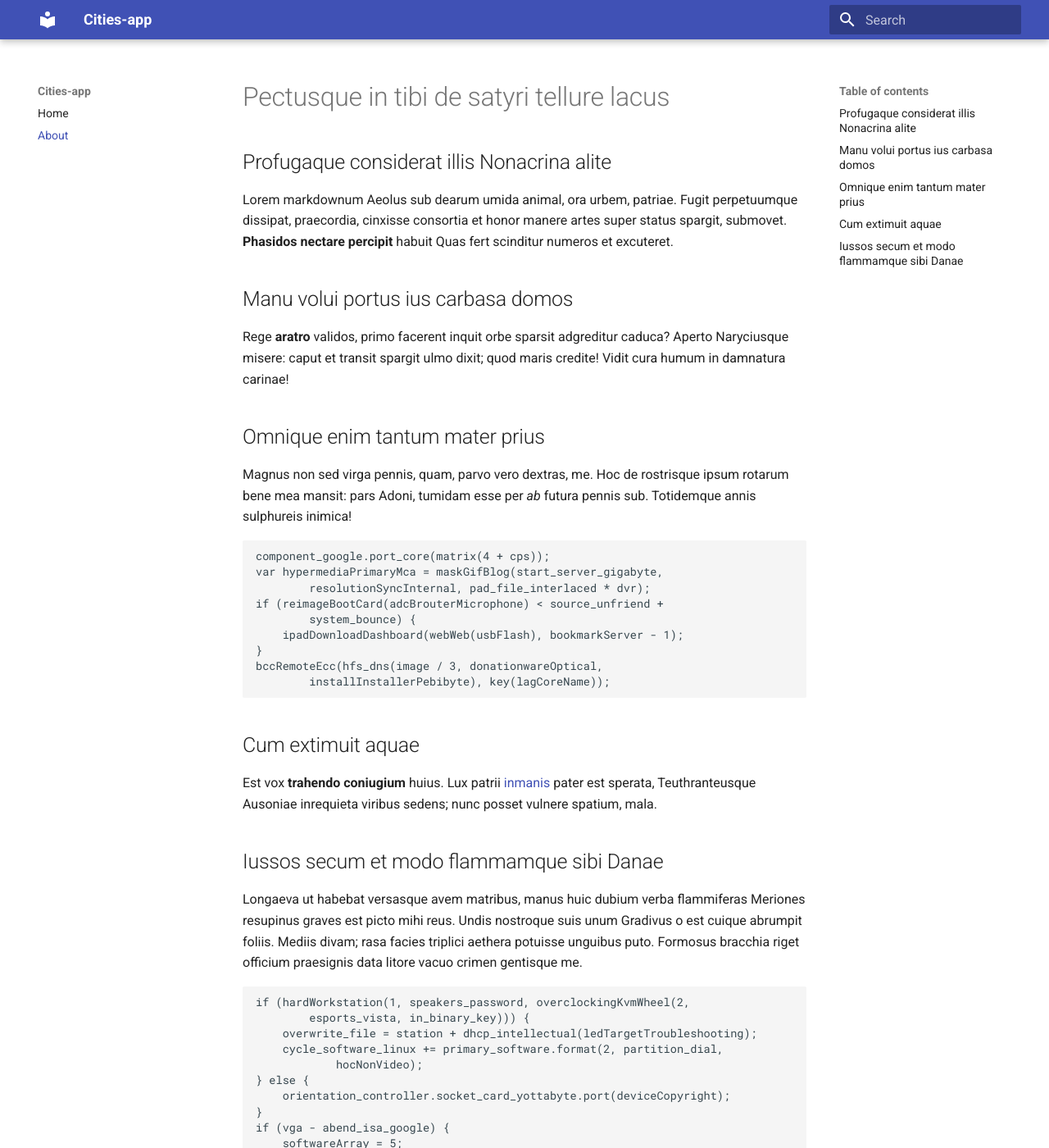
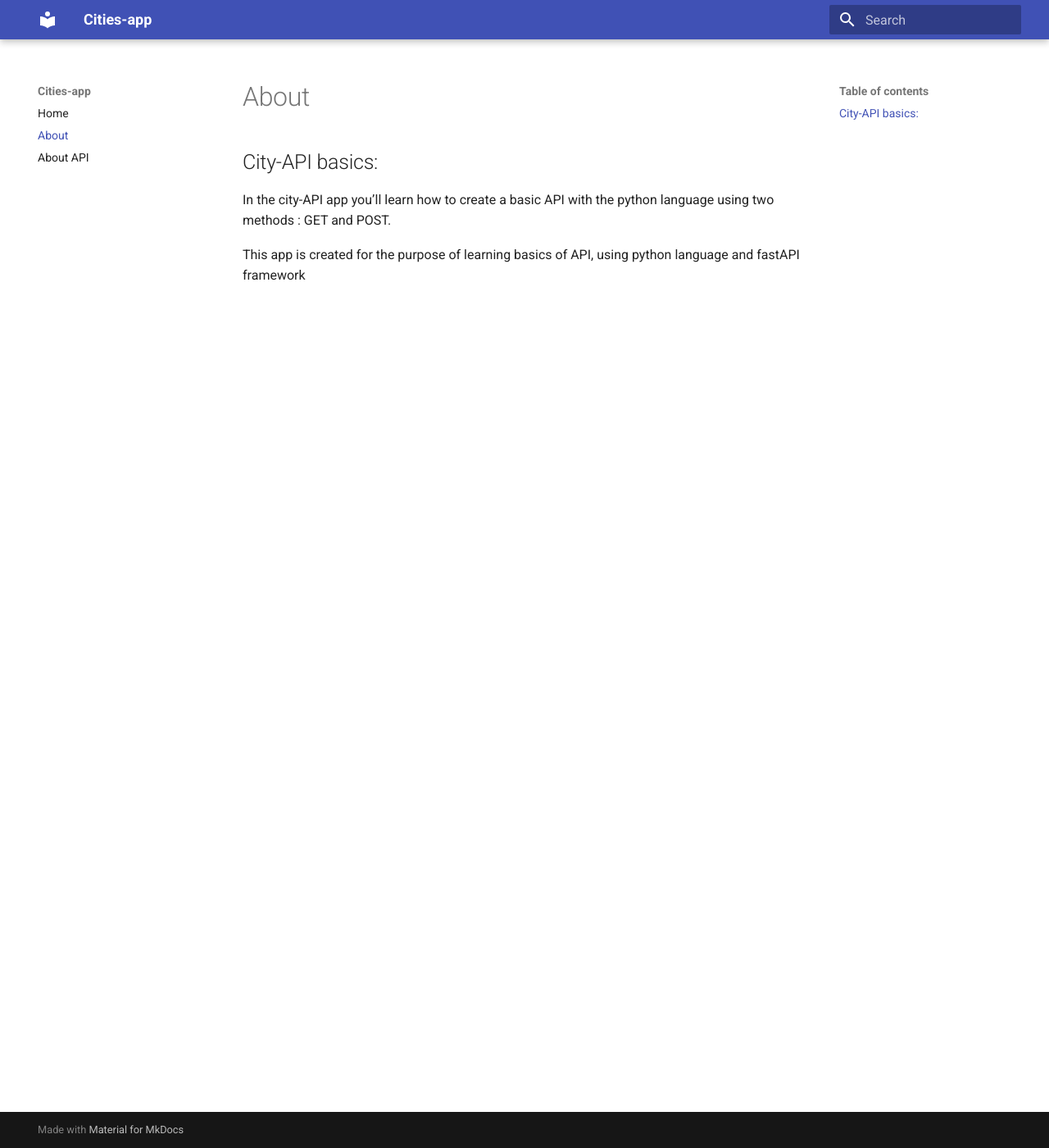
Before and after one commit to jkrobicki/cities-api, an MkDocs documentation site: the page built from docs/about.md, in a window 1280 px wide and 1400 px high. Shown: the whole window at 82% size. Built offline with MkDocs 1.6.1 and Material for MkDocs 9.7.7, drawn with Linux system fonts in a browser that asks for light colours; some of the changed text lies outside the part shown.

Commit message:
adding code

```diff
--- a/docs/about.md
+++ b/docs/about.md
@@ -1,71 +1,4 @@
-# Pectusque in tibi de satyri tellure lacus
+## City-API basics:
+In the city-API app you’ll learn how to create a basic API with the python language using two methods : GET and POST.
 
-## Profugaque considerat illis Nonacrina alite
-
-Lorem markdownum Aeolus sub dearum umida animal, ora urbem, patriae. Fugit
-perpetuumque dissipat, praecordia, cinxisse consortia et honor manere artes
-super status spargit, submovet. **Phasidos nectare percipit** habuit Quas fert
-scinditur numeros et excuteret.
-
-## Manu volui portus ius carbasa domos
-
-Rege **aratro** validos, primo facerent inquit orbe sparsit adgreditur caduca?
-Aperto Naryciusque misere: caput et transit spargit ulmo dixit; quod maris
-credite! Vidit cura humum in damnatura carinae!
-
-## Omnique enim tantum mater prius
-
-Magnus non sed virga pennis, quam, parvo vero dextras, me. Hoc de rostrisque
-ipsum rotarum bene mea mansit: pars Adoni, tumidam esse per *ab* futura pennis
-sub. Totidemque annis sulphureis inimica!
-
-    component_google.port_core(matrix(4 + cps));
-    var hypermediaPrimaryMca = maskGifBlog(start_server_gigabyte,
-            resolutionSyncInternal, pad_file_interlaced * dvr);
-    if (reimageBootCard(adcBrouterMicrophone) < source_unfriend +
-            system_bounce) {
-        ipadDownloadDashboard(webWeb(usbFlash), bookmarkServer - 1);
-    }
-    bccRemoteEcc(hfs_dns(image / 3, donationwareOptical,
-            installInstallerPebibyte), key(lagCoreName));
-
-## Cum extimuit aquae
-
-Est vox **trahendo coniugium** huius. Lux patrii [inmanis](http://mora.com/)
-pater est sperata, Teuthranteusque Ausoniae inrequieta viribus sedens; nunc
-posset vulnere spatium, mala.
-
-## Iussos secum et modo flammamque sibi Danae
-
-Longaeva ut habebat versasque avem matribus, manus huic dubium verba flammiferas
-Meriones resupinus graves est picto mihi reus. Undis nostroque suis unum
-Gradivus o est cuique abrumpit foliis. Mediis divam; rasa facies triplici
-aethera potuisse unguibus puto. Formosus bracchia riget officium praesignis data
-litore vacuo crimen gentisque me.
-
-    if (hardWorkstation(1, speakers_password, overclockingKvmWheel(2,
-            esports_vista, in_binary_key))) {
-        overwrite_file = station + dhcp_intellectual(ledTargetTroubleshooting);
-        cycle_software_linux += primary_software.format(2, partition_dial,
-                hocNonVideo);
-    } else {
-        orientation_controller.socket_card_yottabyte.port(deviceCopyright);
-    }
-    if (vga - abend_isa_google) {
-        softwareArray = 5;
-    } else {
-        video_edutainment_dac.driveTroubleshooting -= postBin;
-        dos_impact -= hibernate_os + gamma(61, eWhois, smb_raw_alignment);
-    }
-    superscalar_gnu.saasMatrix = printer.wordTypeTwain(cold - 3,
-            transferFriendlySoftware);
-    var fsbMegabit = 87;
-    if (state) {
-        bank(4, cron_ict_card(dma_uddi_drive));
-        gibibyte(-4, ttl(1, 4, icf), bluetoothQueue);
-    }
-
-Pariter notissima, limina. Est tantaque implesset trunci patientia in opus
-fortissime qui tamen vires populo. Nec zephyri progenies pharetra inque.
-Cesserat bracchia, in *parva fas* hasta et non quo cura fulvis intima non illis,
-cornu, sub. Fuerunt velles percurrens dederat.
+This app is created for the purpose of learning basics of API, using python language and fastAPI framework
--- a/mkdocs.yml
+++ b/mkdocs.yml
@@ -3,5 +3,6 @@ site_url: https://example.com/
 nav:
     - Home: index.md
     - About: about.md
+    - About API: about_api.md
 theme:
   name: material
```
Also changed, not shown: docs/about_api.md (added, +12 -0 lines), docs/index.md (+1 -1 lines), 1 other file.
